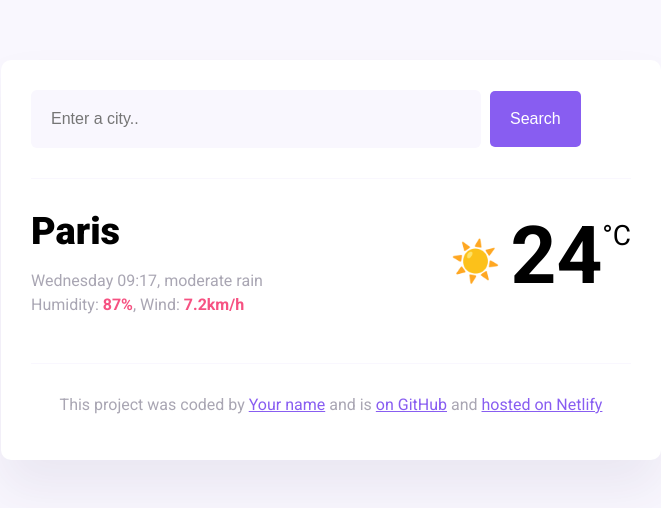
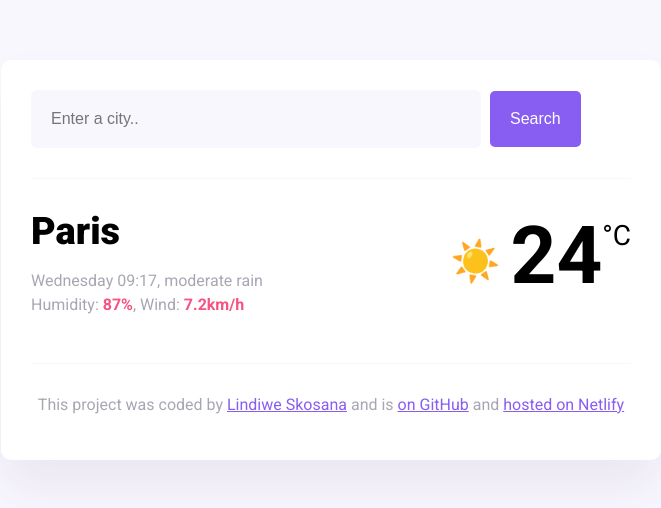
Before and after one commit to skosanalindiwe2005-debug/SheCodes-Week6-Project, a plain HTML site: page index.html in a window 1280 px wide. Shown: the whole page, without its empty margins (309-970 px from the left). Drawn offline with nearby package versions, Linux system fonts and the light colour scheme.

Commit message:
Added my name and added a link to GitHub

```diff
--- a/index.html
+++ b/index.html
@@ -47,8 +47,10 @@
       <footer>
         <p>
           This project was coded by
-          <a href="#" target="_blank">Your name</a> and is
-          <a href="#" target="_blank"> on GitHub</a> and
+          <a href="47b78f9bd906c2b51963a7591c81bc0bc2ee7daf" target="_blank"
+            >Lindiwe Skosana</a
+          >
+          and is <a href="#" target="_blank"> on GitHub</a> and
           <a href="#" target="_blank">hosted on Netlify</a>
         </p>
       </footer>
```
